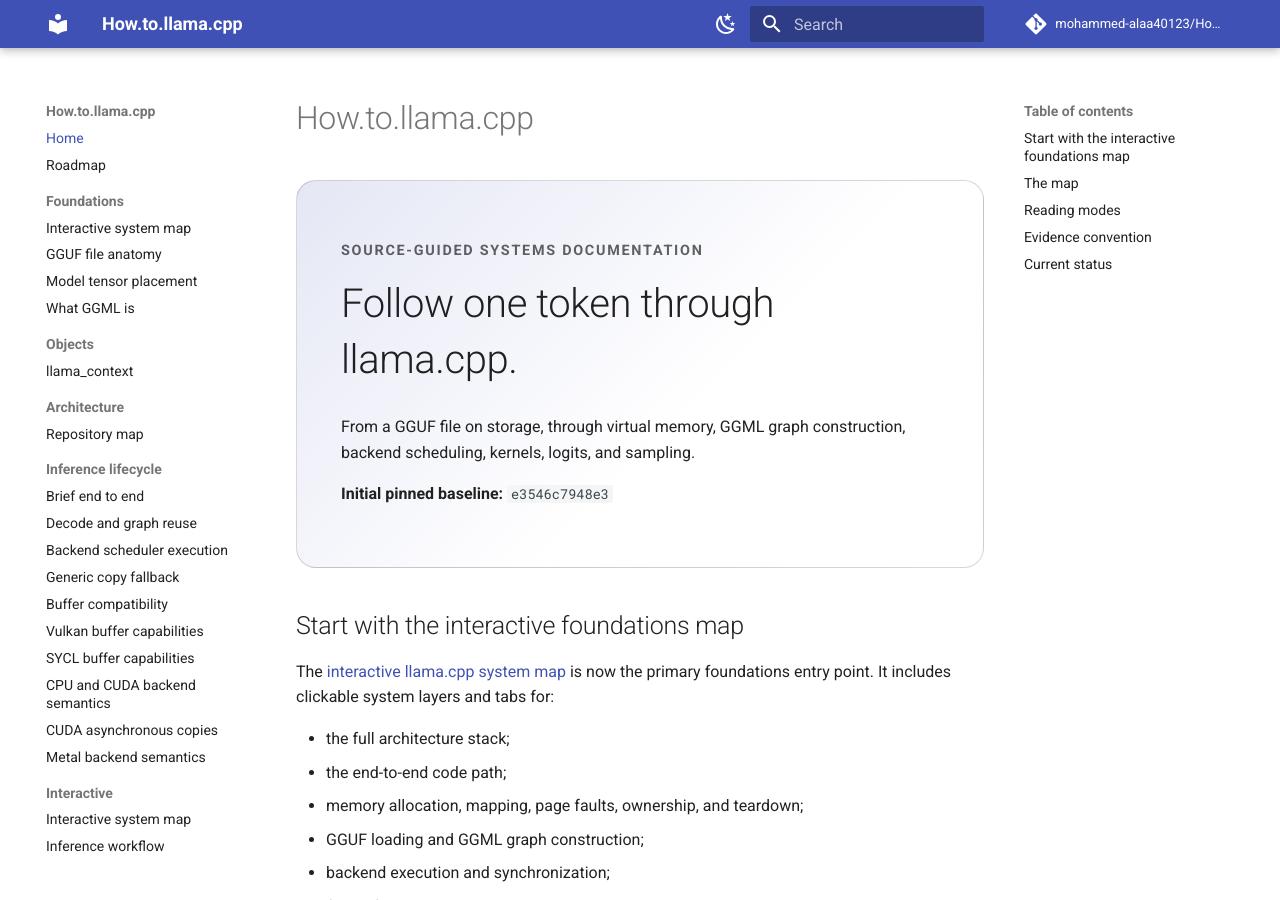
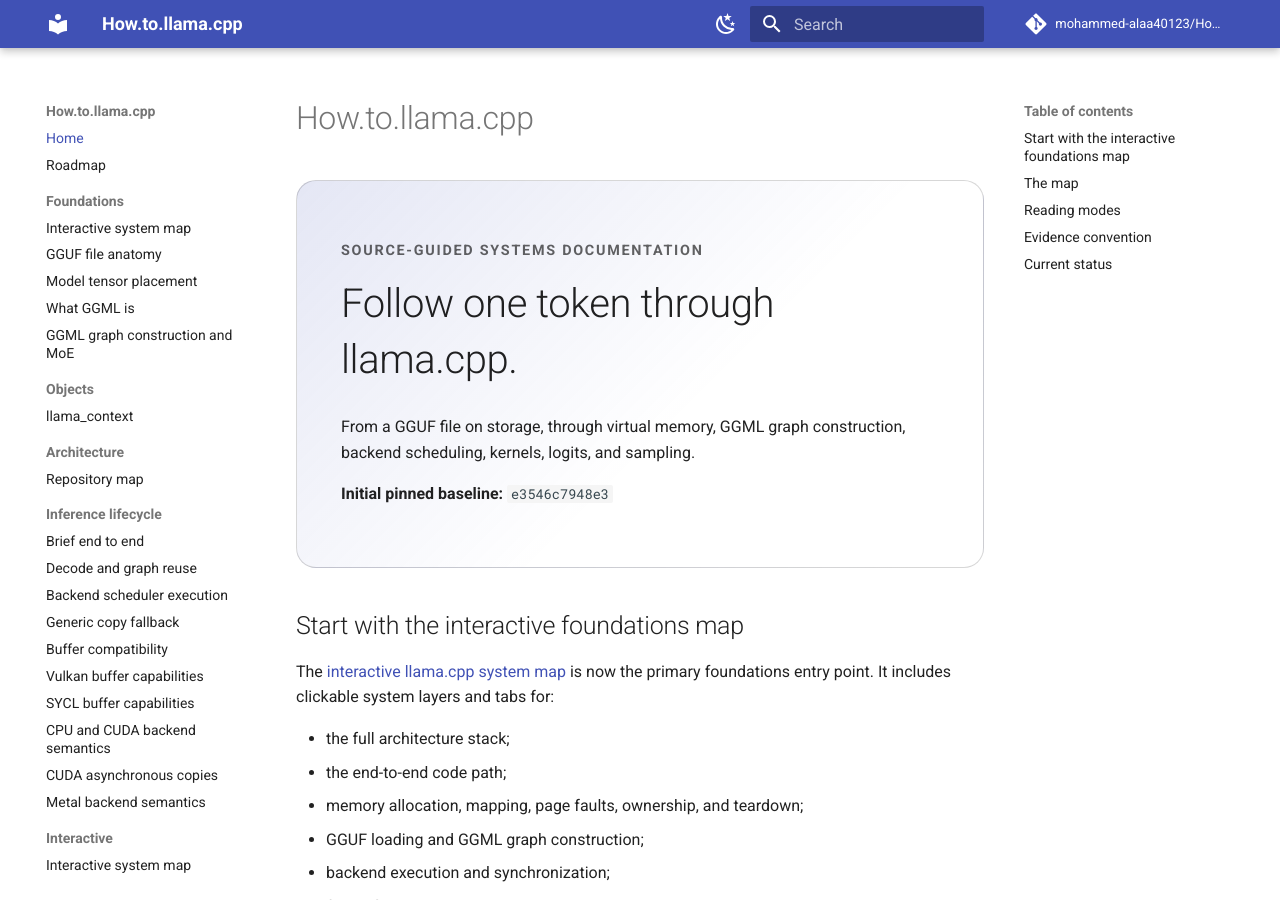
Before and after one commit to mohammed-alaa40123/How.to.llama.cpp, an MkDocs documentation site: the page built from docs/index.md, in a window 1280 px wide and 900 px high. Built offline with MkDocs 1.6.1 and Material for MkDocs 9.7.7, drawn with Linux system fonts in a browser that asks for light colours; comment, search, counter and statistics services are not loaded.

Commit message:
docs: add graph construction chapter to navigation

```diff
--- a/mkdocs.yml
+++ b/mkdocs.yml
@@ -71,6 +71,7 @@ nav:
       - GGUF file anatomy: foundations/gguf-file-anatomy.md
       - Model tensor placement: foundations/model-tensor-placement.md
       - What GGML is: ggml/what-is-ggml.md
+      - GGML graph construction and MoE: ggml/graph-construction-and-moe.md
   - Objects:
       - llama_context: objects/llama-context.md
   - Architecture:
```
